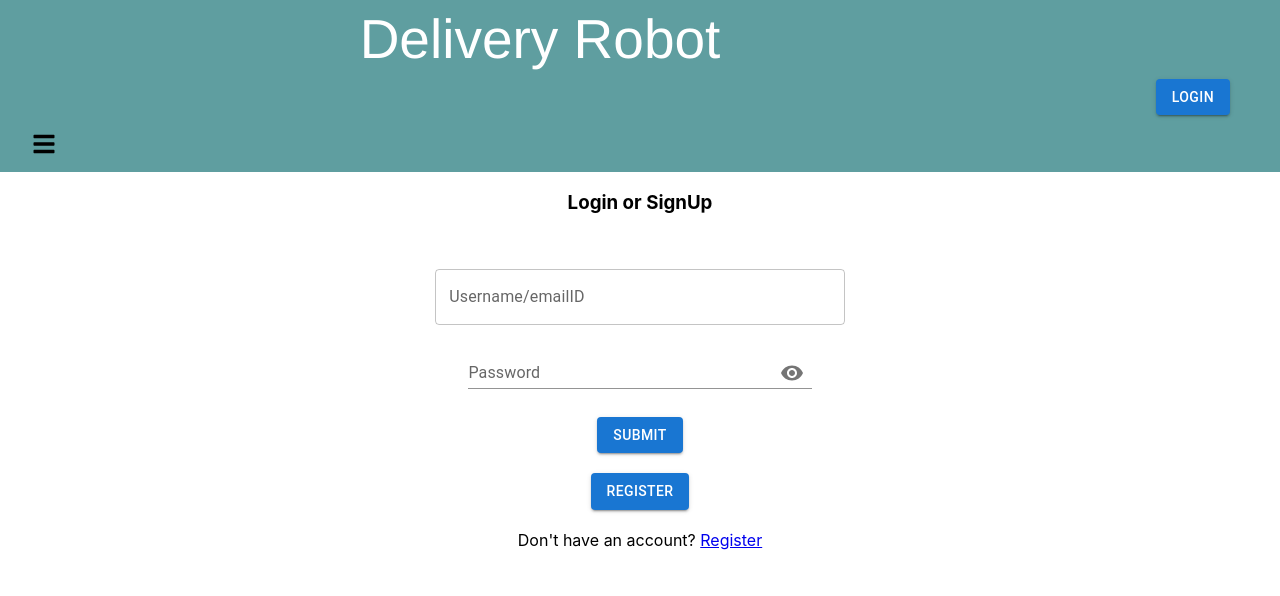
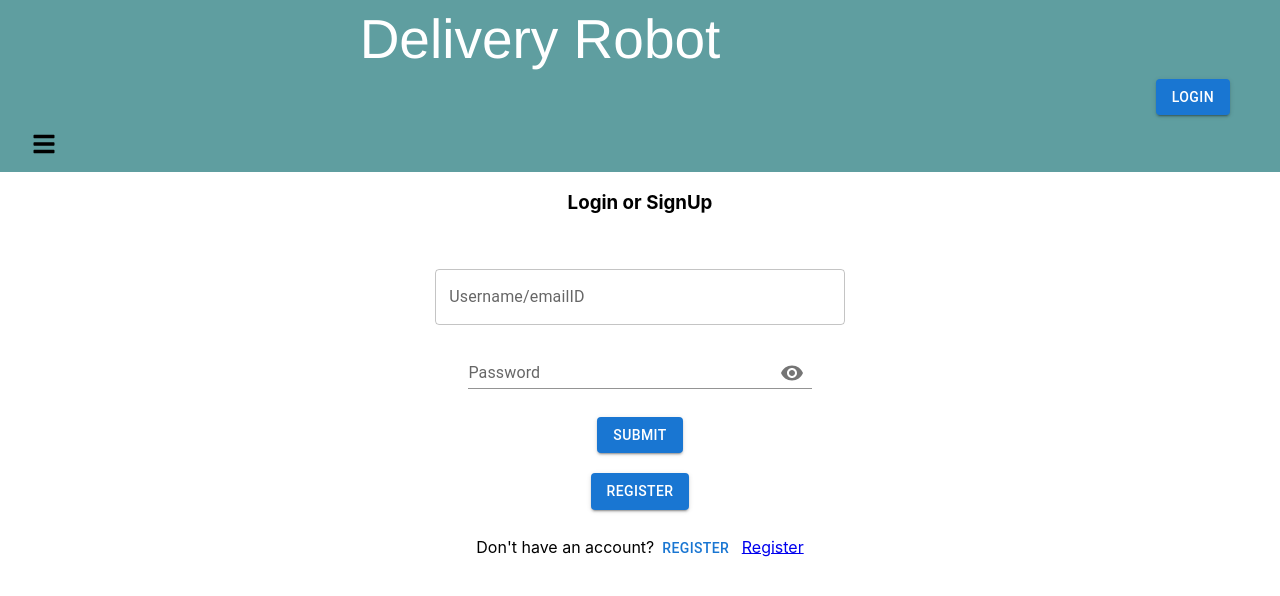
Before and after one commit to yogeshwari-vs/draft-app, a React (Create React App) app: page /#/login in a window 1280 px wide. Shown: the top 596 px of the page. Built offline with nearby package versions, Linux system fonts and the light colour scheme.

Commit message:
replaced links with button

```diff
--- a/package.json
+++ b/package.json
@@ -1,7 +1,7 @@
 {
   "name": "draft-app",
   "version": "0.1.0",
-  "homepage": "https://yogeshwari-vs.github.io/draft-app",
+  "homepage": "https://yogeshwari-vs.github.io/draft-app#/home",
   "private": true,
   "dependencies": {
     "-": "^0.0.1",
--- a/src/Components/js/LoginOrSignup.js
+++ b/src/Components/js/LoginOrSignup.js
@@ -35,6 +35,10 @@ function LoginOrSignup() {
     };
     console.log(username)
     console.log(values.password)
+
+    const clickRegister = () => {
+      window.location.href = window.location.origin + '/register'
+    }
 
     return (
         <div>
@@ -79,7 +83,8 @@ function LoginOrSignup() {
             <Button variant='contained'>Register</Button>
             <br />
             <br />
-            Don't have an account? <a href='/register'>Register</a>
+            Don't have an account?
+            <Button onClick={clickRegister}> Register </Button> <a href='/register'>Register</a>
             </center>
 
             <br />
--- a/src/Components/js/Register.js
+++ b/src/Components/js/Register.js
@@ -34,11 +34,16 @@ function Register() {
 		setValues({ ...values, [prop]: event.target.value });
 	  };
 
+	  const clickSetupPassword = () => {
+		  window.location.href = window.location.origin + '/register/passwordSetup'
+	  }
+
 	return (
 		<div className='registerClass'>
 		{/* No validation  */}
 			<center>
-				<div> <a>Details</a><>&#62;&#62;</> <a href='/register/passwordSetup'>Setup password</a></div>
+				<div> <a>Details</a><>&#62;&#62;</> <Button variant="contained" onClick={clickSetupPassword}></Button>
+				<a href='/register/passwordSetup'>Setup password</a></div>
 			</center>
 			<center>
 			<Box
--- a/src/Components/js/SidebarData.js
+++ b/src/Components/js/SidebarData.js
@@ -7,7 +7,7 @@ export const SidebarData = [
 
     {
         title: 'Home',
-        path: '/',
+        path: '/home',
         icon: <AiIcons.AiFillHome />,
         cName: 'Nav-bar-item'
     },
```
